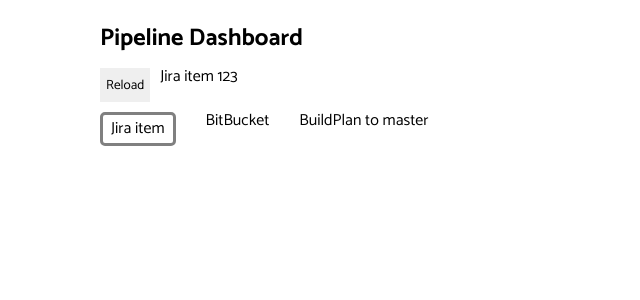
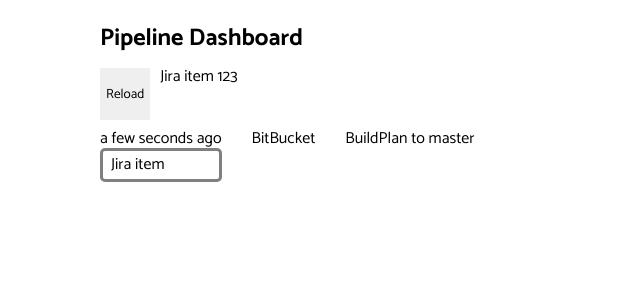
Before and after one commit to mantuok/pipeline-dashboard, a React (Create React App) app: page / in a window 1280 px wide. Shown: the top 300 px of the page, without its empty margins (0-640 px from the left). Built offline with nearby package versions, Linux system fonts and the light colour scheme.

Commit message:
Dashboard WIP

```diff
--- a/package.json
+++ b/package.json
@@ -8,6 +8,7 @@
     "@testing-library/user-event": "12.8.3",
     "axios": "0.23.0",
     "classnames": "2.3.1",
+    "dayjs": "1.10.7",
     "nanoid": "3.1.30",
     "node-sass": "6.0.1",
     "react": "^17.0.2",
--- /dev/null
+++ b/src/common/day.js
@@ -0,0 +1,6 @@
+import dayjs from 'dayjs';
+import RelativeTime from 'dayjs/plugin/relativeTime';
+
+dayjs.extend(RelativeTime);
+
+export const getHumanDateFormat = (date) => dayjs(date).fromNow();
--- a/src/components/jira/jira.jsx
+++ b/src/components/jira/jira.jsx
@@ -1,21 +1,22 @@
-import React, { useState } from 'react';
+import React, {useState} from 'react';
 import {useSelector, useDispatch} from 'react-redux';
 import {ActionCreator} from '../../store/action';
 import classnames from 'classnames';
 import {
-  StepStatus,
   Step
 } from '../../const';
 import {
   isStepSuccess,
   isStepFailed
 } from '../../common/utils';
+import {getHumanDateFormat} from '../../common/day';
 
 const Jira = (props) => {
   const {id} = props;
   const dispatch = useDispatch();
   const currentJiraStatus = useSelector((state) => state.jiraStatus);
   const lastUpdated = useSelector((state => state.jiraData.nodeUpdated));
+  const lastUpdatedHumanFormat = getHumanDateFormat(lastUpdated);
   const number = useSelector((state => state.jiraData.number));
 
   const stepNameClass = classnames(
@@ -33,7 +34,7 @@
       className="steps__step steps__step--jira step"
       onClick={stepClickHandler}
     >
-      <span className="step__last-update">{lastUpdated}</span>
+      <span className="step__last-update">{lastUpdatedHumanFormat}</span>
       <span className={stepNameClass}>Jira item {number}</span>
     </li>
   )
```
Also changed, not shown: 1 other file (tests, documents, lock files or other folders).
